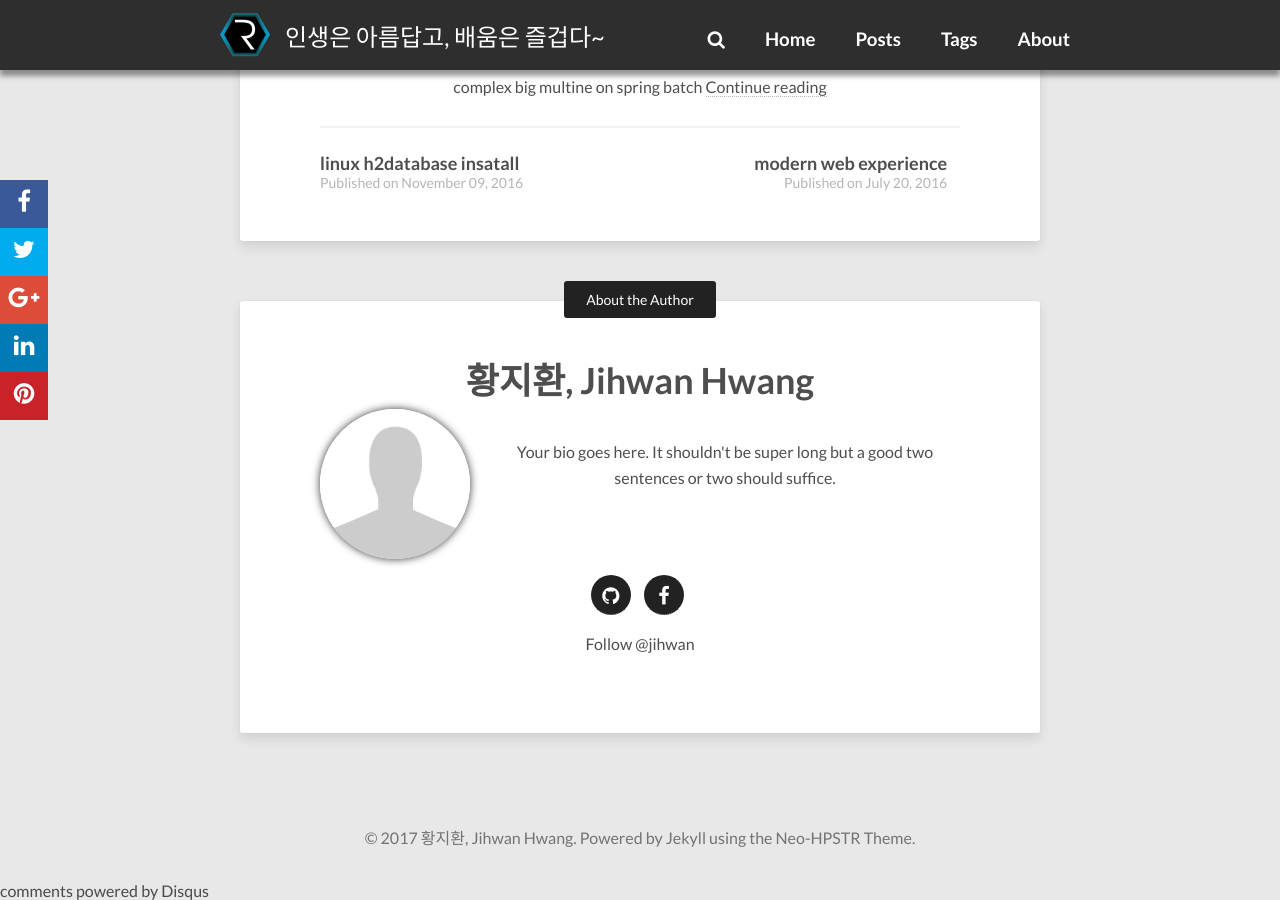
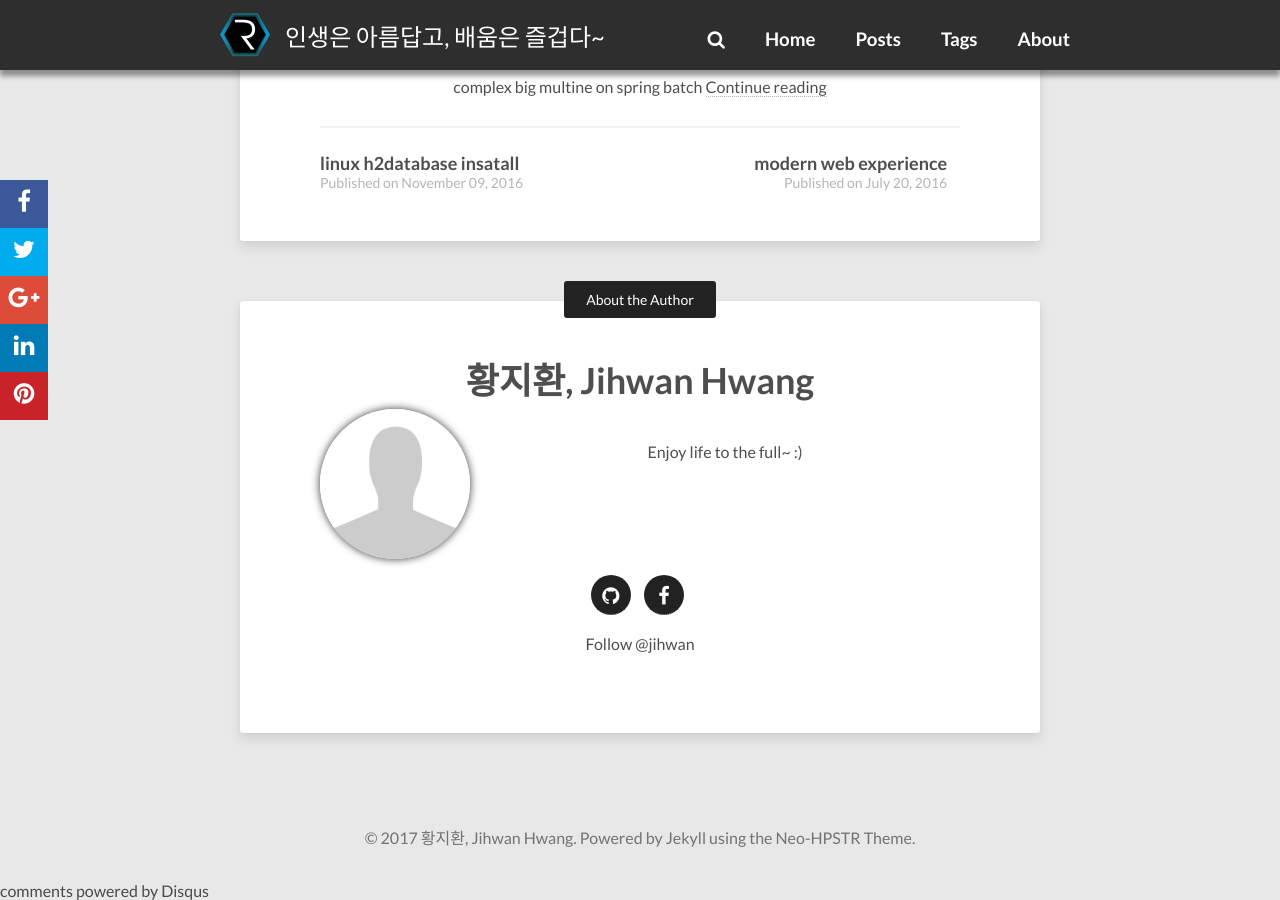
Before and after one commit to jihwan/jihwan.github.io, a Jekyll site: the page built from _posts/2016-06-13-ddd--lombok.md, in a window 1280 px wide and 900 px high, scrolled down 1393 px. Built offline with Jekyll 4.4.1, drawn with Linux system fonts in a browser that asks for light colours; nearby versions of some CDN libraries; comment, search, counter and statistics services are not loaded.

Commit message:
UPDATE : _config.yml : update bio

```diff
--- a/_config.yml
+++ b/_config.yml
@@ -31,9 +31,9 @@ menu:
 # Owner/author information
 owner:
   name:           황지환, Jihwan Hwang
-  site:           http://zhwan.info
+  site:           http://zhwan.info/about
   avatar:         images/avatar.jpg
-  bio:            "Your bio goes here. It shouldn't be super long but a good two sentences or two should suffice."
+  bio:            "Enjoy life to the full~ :)"
   email:          zhwan.hwang@gmail.com
   # Twitter nick for use in Twitter cards and follow button.
   twitter:  # if no twitter in this config, the twitter follow button will be removed
```
